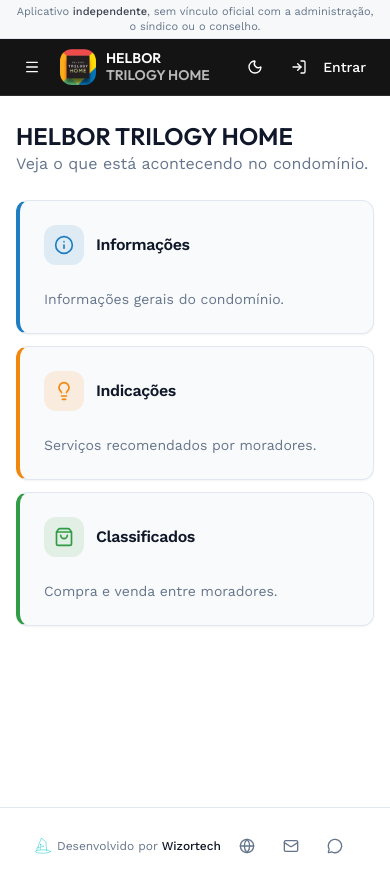
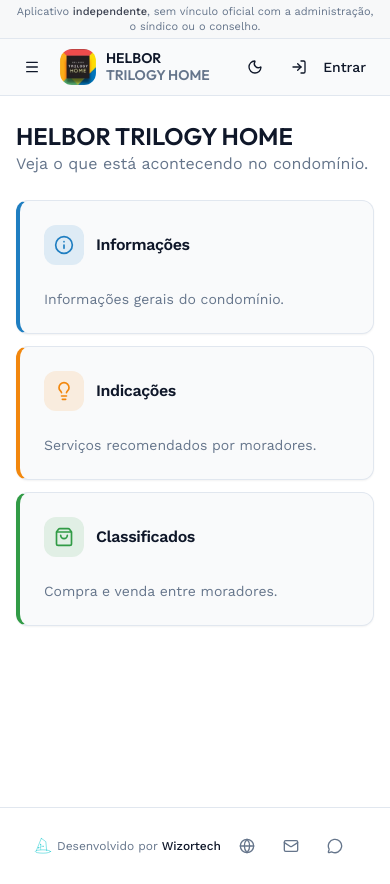
Before and after one commit to paulobof/gestor-condominio, a React (Vite) app in the folder frontend/: page / in a window 390 px wide. Built offline with nearby package versions, Linux system fonts and the light colour scheme; no server answers.

Commit message:
fix(topo): barra da marca segue o tema claro/escuro

```diff
--- a/frontend/src/components/layout/Shell.tsx
+++ b/frontend/src/components/layout/Shell.tsx
@@ -11,7 +11,7 @@
 
 /**
  * Casca do app autenticado: top bar de marca (logo HELBOR + tema + sair) e menu LATERAL — fixo no
- * desktop, drawer no mobile (hambúrguer). Header no preto do logo (--brand-ink) para identidade.
+ * desktop, drawer no mobile (hambúrguer). Header segue o tema claro/escuro (fundo do card).
  */
 export function Shell() {
   const { user, logout } = useAuth();
@@ -32,17 +32,14 @@
       <div className="min-h-dvh bg-background text-foreground">
         <div className="sticky top-0 z-30">
           <IndependentNotice />
-          <header
-            className="border-b border-white/10 text-white"
-            style={{ backgroundColor: 'hsl(var(--brand-ink))' }}
-          >
+          <header className="border-b border-border bg-card text-foreground">
             <div className="flex h-14 items-center gap-2 px-3 sm:px-4">
               <Button
                 variant="ghost"
                 size="sm"
                 onClick={() => setNavOpen(true)}
                 aria-label="Abrir menu"
-                className="text-white hover:bg-white/10 hover:text-white lg:hidden"
+                className="text-foreground hover:bg-accent hover:text-foreground lg:hidden"
               >
                 <Menu className="h-5 w-5" />
               </Button>
@@ -60,17 +57,17 @@
                   height={36}
                 />
                 <span className="font-heading text-sm font-semibold leading-tight sm:text-base">
-                  HELBOR <span className="text-white/70">TRILOGY HOME</span>
+                  HELBOR <span className="text-muted-foreground">TRILOGY HOME</span>
                 </span>
               </Link>
 
               <div className="flex-1" />
 
               <div className="flex items-center gap-1 text-sm">
-                <ThemeToggle className="text-white hover:bg-white/10 hover:text-white" />
+                <ThemeToggle className="text-foreground hover:bg-accent hover:text-foreground" />
                 {user ? (
                   <>
-                    <span className="hidden text-white/70 sm:inline">
+                    <span className="hidden text-muted-foreground sm:inline">
                       {user.greetingName || user.fullName}
                     </span>
                     <Button
@@ -78,7 +75,7 @@
                       size="sm"
                       onClick={logout}
                       aria-label="Sair"
-                      className="text-white hover:bg-white/10 hover:text-white"
+                      className="text-foreground hover:bg-accent hover:text-foreground"
                     >
                       <LogOut className="h-4 w-4" />
                       <span className="ml-2 hidden sm:inline">Sair</span>
@@ -92,7 +89,7 @@
                     size="sm"
                     aria-label="Entrar"
                     onClick={() => promptLogin()}
-                    className="text-white hover:bg-white/10 hover:text-white"
+                    className="text-foreground hover:bg-accent hover:text-foreground"
                   >
                     <LogIn className="h-4 w-4" />
                     <span className="ml-2">Entrar</span>
```
Also changed, not shown: 1 other file (tests, documents, lock files or other folders).
